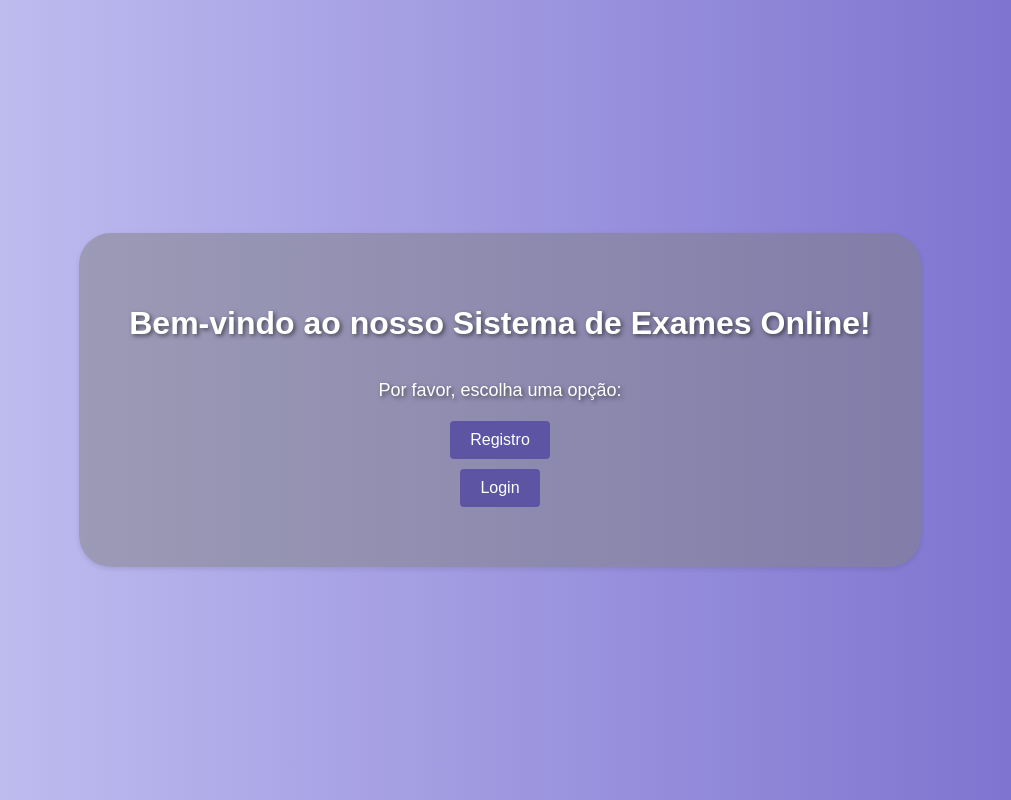
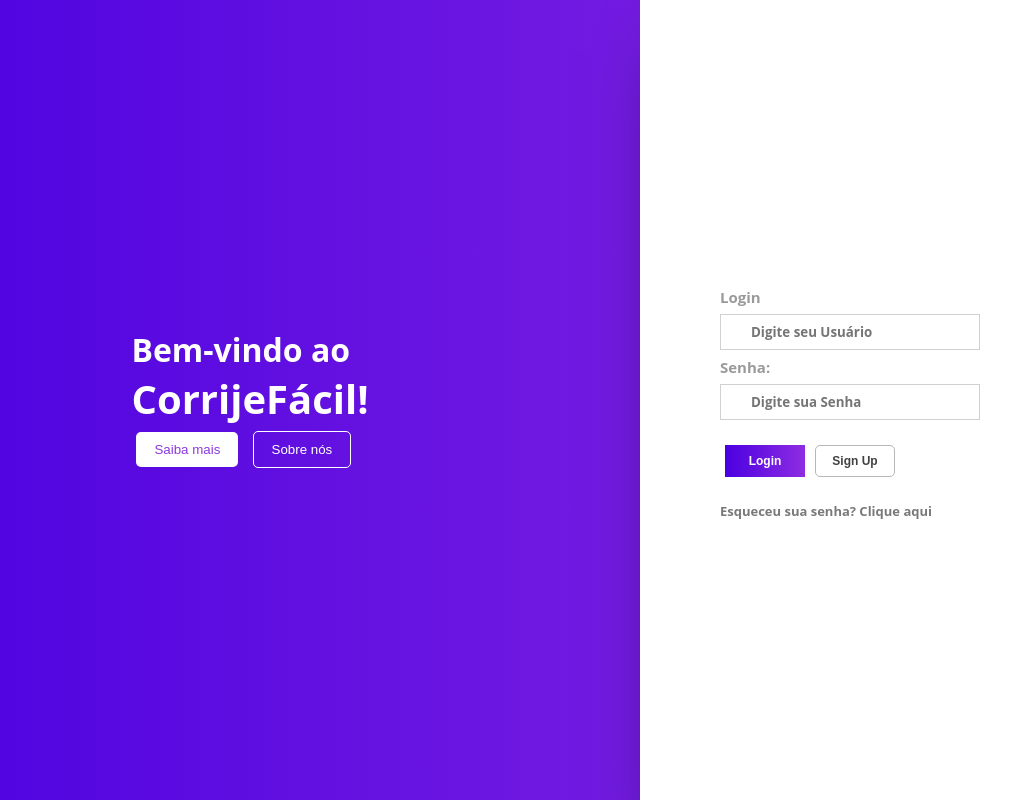
Before and after one commit to Mathweuzz/Proj-final-EngSoft, a Flask app: page / in a window 1280 px wide. Shown: the whole page, without its empty margins (140-1151 px from the left). Run offline with Flask 3, Linux system fonts and the light colour scheme; data comes from the database, SQL or seed files in the repository.

Commit message:
update front

```diff
--- a/controllers.py
+++ b/controllers.py
@@ -109,7 +109,7 @@ def login():
         error = "Usuário ou senha inválidos"
     else:
         error = None
-    return render_template('login.html', error=error)
+    return render_template('index.html', error=error)
 
 
 def create_exam():
--- a/templates/index.html
+++ b/templates/index.html
@@ -1,87 +1,295 @@
-<!DOCTYPE html>
-<html lang="en">
+<!doctype html>
+<html lang="pt-br">
 
 <head>
-  <meta charset="UTF-8">
-  <meta name="viewport" content="width=device-width, initial-scale=1.0">
-  <title>Sistema de Exames Online</title>
+  <title>Login</title>
+  <meta charset="utf-8">
+  <meta name="description" content="">
+  <meta name="keywords" content="">
+  <meta name="author" content="TaylorShady">
   <style>
-  body {
-    margin: 0;
-    padding: 0;
-    background: linear-gradient(90deg, #C7C5F4, #776BCC);
-    display: flex;
-    flex-direction: column;
-    align-items: center;
-    justify-content: center;
-    min-height: 100vh;
-    font-family: Arial, sans-serif;
-    color: #fff;
+    /* Estilos do arquivo estilook.css */
+
+    * {
+      padding: 0px;
+      margin: 0px;
+      box-sizing: border-box;
+      text-decoration: none;
+      outline: none;
     }
 
-  h1 {
-    font-size: 32px;
-    margin-bottom: 20px;
-    text-shadow: 2px 2px 4px rgba(0, 0, 0, 0.5);
+    body {
+      font-family: open sans, arial;
+      background: linear-gradient(to left, #8E2DE2, #4A00E0);
+      display: flex;
+      justify-content: flex-end;
+      height: 100vh;
     }
 
-  p {
-    font-size: 18px;
-    margin-bottom: 20px;
-    text-shadow: 2px 2px 4px rgba(0, 0, 0, 0.5);
+    form h3 {
+      font-size: 17px;
+      margin-bottom: 30px;
+      padding-left: 40px;
+    }
+
+    .formulario {
+      background-color: #ffffff;
+      width: 500px;
+      height: 100vh;
+      box-shadow: 50px 50px 80px black;
+    }
+
+    .fa-user {
+      position: absolute;
+      margin-top: 70px;
+      padding-left: 8px;
+      color: #878787;
+    }
+
+    .fa-key {
+      position: absolute;
+      margin-top: 25px;
+      padding-left: 8px;
+      color: #878787;
     }
 
     form {
       display: flex;
+      width: 400px;
+      height: 100vh;
+      margin: 0 auto;
       flex-direction: column;
-    align-items: center;
+      justify-content: center;
+      padding-left: 30px;
     }
 
-  button {
-    padding: 10px 20px;
-    background-color: #5D54A4;
-    color: #fff;
-    border: none;
-    border-radius: 4px;
-    cursor: pointer;
-    margin: 0 10px;
-    font-size: 16px;
-    margin-bottom: 10px;
+    .redesocialtext {
+      display: flex;
     }
 
-  button:hover {
-      background-color: #6A679E;
+    .fa-fw {
+      margin-right: 5px;
     }
 
-  .container-index {
-    text-align: center;
-    padding: 50px;
-    background-color: #80808080;
-    border-radius: 2rem;
-    box-shadow: 0 2px 5px rgba(0, 0, 0, 0.1);
-    transition: all 500ms ease-in-out;
-    display: flex;
-    flex-direction: column;
-    align-items: center;
+    #entrarfacebook {
+      background-color: #2b4a8a;
+      padding: 5px 5px;
+      font-size: 11px;
+      color: white;
+      cursor: pointer;
+      font-weight: bold;
+      border-radius: 5px;
     }
 
-  .container-index:hover {
-    transform: scale(110%);
+    #entrartwitter {
+      background-color: #4c6ef5;
+      padding: 5px 5px;
+      font-size: 11px;
+      color: white;
+      margin-left: 10px;
+      cursor: pointer;
+      font-weight: bold;
+      letter-spacing: 0.50px;
+      border-radius: 5px;
+    }
+
+    #entrarfacebook:hover {
+      background-color: #214082;
+    }
+
+    #entrartwitter:hover {
+      background-color: #304dbd;
+    }
+
+    label {
+      font-size: 15px;
+      font-weight: bold;
+      margin-top: 7px;
+      margin-bottom: 7px;
+      color: #9a9a9a;
+    }
+
+    input[type=password] {
+      background-color: transparent;
+      width: 260px;
+      padding: 8px 30px;
+      border: solid 1px #d0d0d0;
+      color: #656565;
+      font-family: open sans, arial;
+      font-weight: bold;
+    }
+
+    input[type=text] {
+      background-color: transparent;
+      width: 260px;
+      padding: 8px 30px;
+      border: solid 1px #d0d0d0;
+      color: #656565;
+      font-family: open sans, arial;
+      font-weight: bold;
+    }
+
+    input[type=checkbox] {
+      margin-top: 20px;
+    }
+
+    #conectado {
+      position: absolute;
+      margin-top: 69px;
+      margin-left: 18px;
+      font-size: 12px;
+    }
+
+    .bntlogin {
+      display: flex;
+      margin-top: 20px;
+    }
+
+    #bntlogin1 {
+      background: linear-gradient(to left, #8E2DE2, #4A00E0);
+      width: 80px;
+      padding: 8px;
+      margin: 5px;
+      font-size: 12px;
+      color: white;
+      border: none;
+      cursor: pointer;
+      font-family: arial;
+      font-weight: bold;
+    }
+
+    #bntlogin1:hover {
+      background-color: #6e10ce;
+      color: white;
+    }
+
+    #bntlogin2 {
+      border: solid 1px #b6b7b9;
+      width: 80px;
+      padding: 8px;
+      margin: 5px;
+      font-size: 12px;
+      color: #424242;
+      font-weight: bold;
+      cursor: pointer;
+      background-color: transparent;
+      border-radius: 5px;
+    }
+
+    #esqueceu {
+      color: #797979;
+      font-size: 13px;
+      font-weight: bold;
+      margin-top: 20px;
+    }
+
+    #esqueceu:hover {
+      color: #4a4a4b;
+    }
+
+    /* Estilos da caixatexto */
+
+    .caixatexto {
+      max-width: 450px;
+      height: 100vh;
+      display: flex;
+      justify-content: center;
+      margin: 0 auto;
+      flex-direction: column;
+    }
+
+    .caixatexto h1 {
+      color: white;
+    }
+
+    .caixatexto small {
+      color: white;
+      font-size: 40px;
+    }
+
+    .caixatexto p {
+      font-size: 13px;
+      color: white;
+      margin-top: 10px;
+      margin-bottom: 15px;
+    }
+
+    #bnt1 {
+      padding: 10px 18px;
+      background-color: white;
+      border: none;
+      border-radius: 5px;
+      cursor: pointer;
+      margin: 5px;
+      color: #8c38e1;
+      transition: 0.3s;
+    }
+
+    #bnt1:hover {
+      background-color: #6e10ce;
+      color: white;
+    }
+
+    #bnt2 {
+      padding: 10px 18px;
+      background-color: transparent;
+      border: none;
+      border-radius: 5px;
+      cursor: pointer;
+      margin: 5px;
+      border: solid 1px white;
+      color: white;
+      transition: 0.3s;
+    }
+
+    #bnt2:hover {
+      background-color: white;
+      color: #6e10ce;
     }
   </style>
 </head>
 
 <body>
-    <div class="container-index">
-      <h1>Bem-vindo ao nosso Sistema de Exames Online!</h1>
-      <p>Por favor, escolha uma opção:</p>
-      <form method="GET" action="{{ url_for('register_route') }}">
-        <button type="submit">Registro</button>
-      </form>
-      <form method="GET" action="{{ url_for('login_route') }}">
-        <button type="submit">Login</button>
+
+  <div class="caixatexto">
+    <h1>Bem-vindo ao <br><small>CorrijeFácil!</small></h1>
+
+    <div class="caixabnt">
+      <a href="#"><button id="bnt1">Saiba mais</button></a>
+      <a href="#"><button id="bnt2">Sobre nós</button></a>
+    </div>
+  </div>
+
+  <div class="formulario">
+
+    <form method="POST" action="{{ url_for('login_route') }}">
+      <label for="usuario">Login</label>
+      <input type="text" name="usuario" id="usuario" required placeholder="Digite seu Usuário">
+      <i class="fas fa-key"></i>
+      <label for="senha">Senha:</label>
+      <input type="password" name="senha" id="senha" required placeholder="Digite sua Senha">
+      <div class="bntlogin">
+        <button id="bntlogin1" onclick="">Login</button>
+        <button id="bntlogin2" onclick="redirectToRegister()">Sign Up</button>
+      </div>
+      <a id="esqueceu" href="#">Esqueceu sua senha? Clique aqui</a>
     </form>
   </div>
+
+
+  </form>
+
+  <!-- Script para redirecionar para a rota de registro -->
+  <script>
+    function redirectToRegister() {
+      window.location.href = "{{ url_for('register_route') }}";
+    }
+    function redirectToLogin() {
+      window.location.href = "{{ url_for('login_route') }}";
+    }
+
+  </script>
+
 </body>
 
 </html>
--- a/templates/registro.html
+++ b/templates/registro.html
@@ -2,7 +2,7 @@
 <html>
 <head>
     <title>Registro</title>
-    <link rel="stylesheet" href="{{url_for('static', filename=css_file)}}">
+    <link rel="stylesheet" href="{{url_for('static', filename='registro.css')}}">
     <style>
         .container {
             background: linear-gradient(90deg, #C7C5F4, #776BCC);
```
Also changed, not shown: static/registro.css (added, +169 -0 lines). Lines whose indentation alone changed are shown as unchanged.
